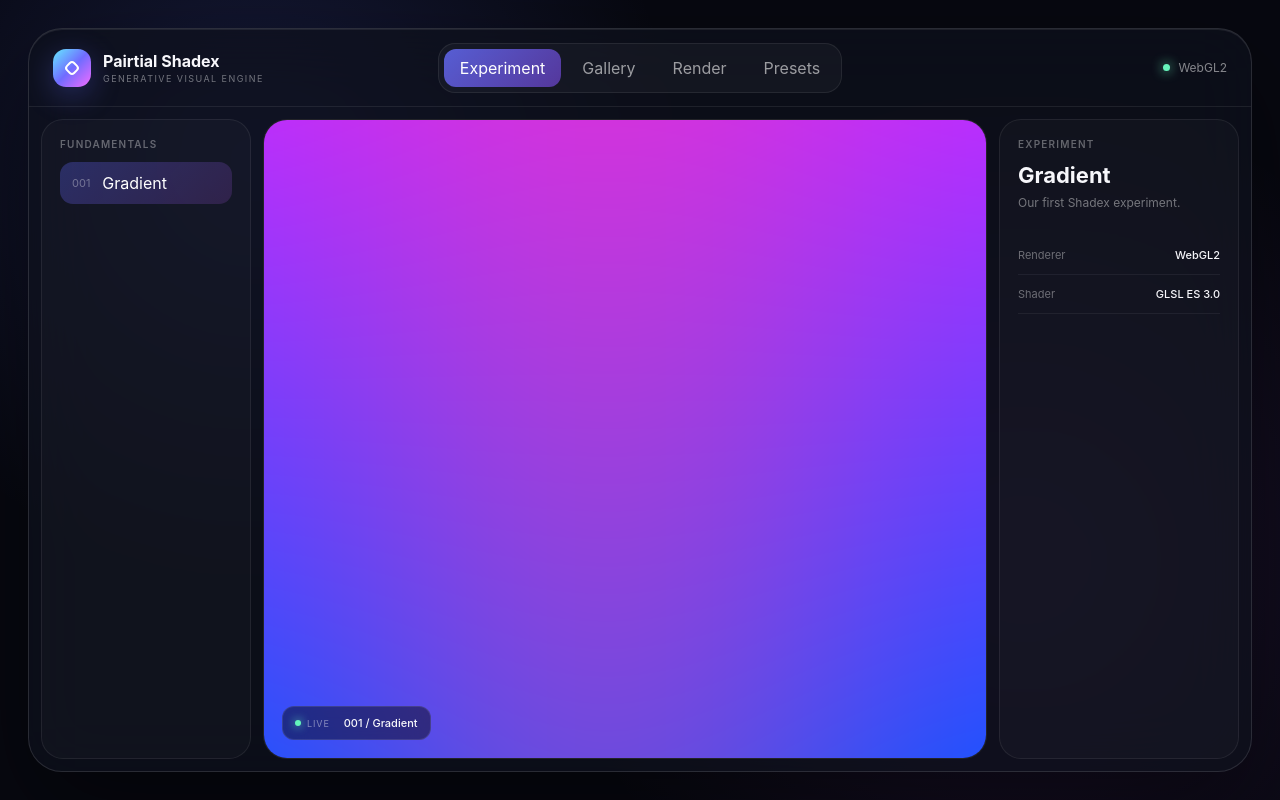
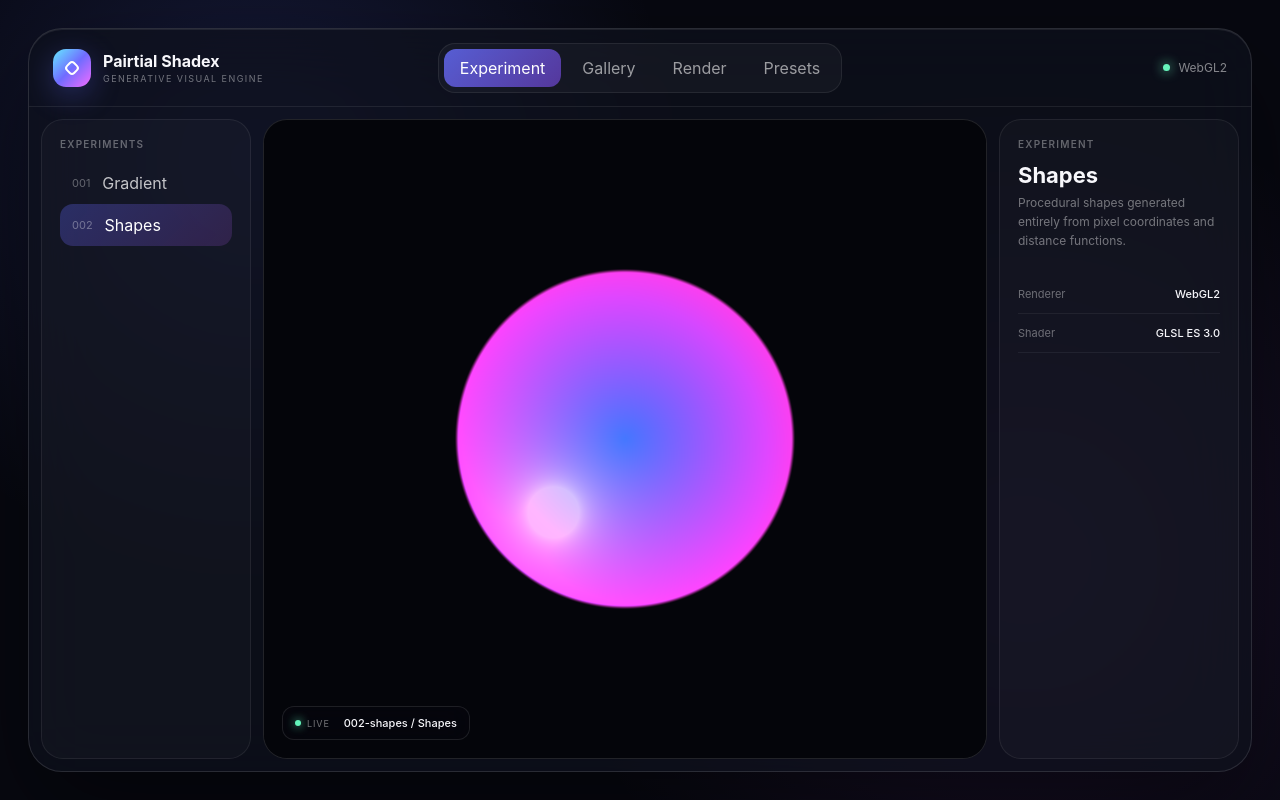
Before and after one commit to DiegoMaioneVallarino/pairtial-shadex, a React (Vite) app: page / in a window 1280 px wide. Built offline with nearby package versions, Linux system fonts and the light colour scheme.

Commit message:
feat: add procedural shapes experiment and shader uniforms

```diff
--- a/src/engine/core/Renderer.ts
+++ b/src/engine/core/Renderer.ts
@@ -6,6 +6,8 @@ export class Renderer {
   private animationFrame: number | null = null;
 
   private startTime = performance.now();
+
+private uniforms: Record<string, number> = {};
 
   constructor(canvas: HTMLCanvasElement) {
     this.canvas = canvas;
@@ -23,7 +25,12 @@ export class Renderer {
 
     this.gl = gl;
   }
-
+setUniform(
+  name: string,
+  value: number,
+) {
+  this.uniforms[name] = value;
+}
   setShader(
     vertexSource: string,
     fragmentSource: string,
@@ -118,7 +125,23 @@ export class Renderer {
     gl.clear(gl.COLOR_BUFFER_BIT);
 
     gl.useProgram(this.program);
+for (
+  const [name, value]
+  of Object.entries(this.uniforms)
+) {
+  const location =
+    gl.getUniformLocation(
+      this.program,
+      `u_${name}`,
+    );
 
+  if (location !== null) {
+    gl.uniform1f(
+      location,
+      value,
+    );
+  }
+}
     const timeLocation =
       gl.getUniformLocation(
         this.program,
@@ -135,14 +158,14 @@ export class Renderer {
       (performance.now() - this.startTime) /
       1000;
 
-    if (timeLocation) {
-      gl.uniform1f(
+if (timeLocation !== null) {
+          gl.uniform1f(
         timeLocation,
         elapsed,
       );
     }
 
-    if (resolutionLocation) {
+   if (resolutionLocation !== null) {
       gl.uniform2f(
         resolutionLocation,
         this.canvas.width,
--- /dev/null
+++ b/src/experiments/002-shapes/experiment.ts
@@ -0,0 +1,19 @@
+import vertexShader from "./vertex.glsl?raw";
+import fragmentShader from "./fragment.glsl?raw";
+
+export const shapesExperiment = {
+  id: "002-shapes",
+
+  name: "Shapes",
+
+  description:
+    "Procedural shapes generated entirely from pixel coordinates and distance functions.",
+
+  vertexShader,
+  fragmentShader,
+
+  uniforms: {
+    radius: 0.55,
+    softness: 0.015,
+  },
+};
--- /dev/null
+++ b/src/lab/experiments/experiments.ts
@@ -0,0 +1,15 @@
+import {
+  gradientExperiment,
+} from "../../experiments/001-gradient/experiment";
+
+import {
+  shapesExperiment,
+} from "../../experiments/002-shapes/experiment";
+
+export const experiments = [
+  gradientExperiment,
+  shapesExperiment,
+];
+
+export type ShadexExperiment =
+  (typeof experiments)[number];
--- a/src/lab/lab.tsx
+++ b/src/lab/lab.tsx
@@ -1,8 +1,28 @@
-import { Viewport } from "./viewport/Viewport";
+import {
+  useState,
+} from "react";
+
+import {
+  experiments,
+} from "./experiments/experiments";
+
+import {
+  Viewport,
+} from "./viewport/Viewport";
 
 import "./Lab.css";
 
 export function Lab() {
+  const [
+    activeExperimentIndex,
+    setActiveExperimentIndex,
+  ] = useState(1);
+
+  const activeExperiment =
+    experiments[
+      activeExperimentIndex
+    ];
+
   return (
     <section className="lab">
       <header className="lab__header">
@@ -12,16 +32,32 @@ export function Lab() {
           </div>
 
           <div>
-            <strong>Pairtial Shadex</strong>
-            <small>Generative Visual Engine</small>
+            <strong>
+              Pairtial Shadex
+            </strong>
+
+            <small>
+              Generative Visual Engine
+            </small>
           </div>
         </div>
 
         <nav className="lab__navigation">
-          <button className="is-active">Experiment</button>
-          <button>Gallery</button>
-          <button>Render</button>
-          <button>Presets</button>
+          <button className="is-active">
+            Experiment
+          </button>
+
+          <button>
+            Gallery
+          </button>
+
+          <button>
+            Render
+          </button>
+
+          <button>
+            Presets
+          </button>
         </nav>
 
         <div className="lab__status">
@@ -33,26 +69,59 @@ export function Lab() {
       <div className="lab__workspace">
         <aside className="lab__sidebar">
           <span className="lab__section-label">
-            FUNDAMENTALS
+            EXPERIMENTS
           </span>
 
-          <button className="lab__experiment is-active">
-            <span>001</span>
-            Gradient
-          </button>
+          {experiments.map(
+            (experiment, index) => (
+              <button
+                key={experiment.id}
+                className={
+                  "lab__experiment " +
+                  (
+                    index ===
+                    activeExperimentIndex
+                      ? "is-active"
+                      : ""
+                  )
+                }
+                onClick={() =>
+                  setActiveExperimentIndex(
+                    index,
+                  )
+                }
+              >
+                <span>
+                  {String(
+                    index + 1,
+                  ).padStart(3, "0")}
+                </span>
+
+                {experiment.name}
+              </button>
+            ),
+          )}
         </aside>
 
-        <Viewport />
+        <Viewport
+          experiment={
+            activeExperiment
+          }
+        />
 
         <aside className="lab__properties">
           <span className="lab__section-label">
             EXPERIMENT
           </span>
 
-          <h2>Gradient</h2>
+          <h2>
+            {activeExperiment.name}
+          </h2>
 
           <p>
-            Our first Shadex experiment.
+            {
+              activeExperiment.description
+            }
           </p>
 
           <div className="lab__property">
@@ -62,7 +131,9 @@ export function Lab() {
 
           <div className="lab__property">
             <span>Shader</span>
-            <strong>GLSL ES 3.0</strong>
+            <strong>
+              GLSL ES 3.0
+            </strong>
           </div>
         </aside>
       </div>
--- a/src/lab/viewport/Viewport.tsx
+++ b/src/lab/viewport/Viewport.tsx
@@ -3,22 +3,40 @@ import {
   useRef,
 } from "react";
 
-import { Renderer } from "../../engine/core/Renderer";
-
 import {
-  gradientExperiment,
-} from "../../experiments/001-gradient/experiment";
+  Renderer,
+} from "../../engine/core/Renderer";
 
 import "./Viewport.css";
 
-export function Viewport() {
+interface ViewportExperiment {
+  id: string;
+  name: string;
+
+  vertexShader: string;
+  fragmentShader: string;
+
+  uniforms?: Record<
+    string,
+    number
+  >;
+}
+
+interface ViewportProps {
+  experiment: ViewportExperiment;
+}
+
+export function Viewport({
+  experiment,
+}: ViewportProps) {
   const canvasRef =
     useRef<HTMLCanvasElement | null>(
       null,
     );
 
   useEffect(() => {
-    const canvas = canvasRef.current;
+    const canvas =
+      canvasRef.current;
 
     if (!canvas) {
       return;
@@ -28,16 +46,30 @@ export function Viewport() {
       new Renderer(canvas);
 
     renderer.setShader(
-      gradientExperiment.vertexShader,
-      gradientExperiment.fragmentShader,
+      experiment.vertexShader,
+      experiment.fragmentShader,
     );
+
+    if (experiment.uniforms) {
+      for (
+        const [name, value]
+        of Object.entries(
+          experiment.uniforms,
+        )
+      ) {
+        renderer.setUniform(
+          name,
+          value,
+        );
+      }
+    }
 
     renderer.start();
 
     return () => {
       renderer.destroy();
     };
-  }, []);
+  }, [experiment]);
 
   return (
     <section className="viewport">
@@ -49,12 +81,12 @@ export function Viewport() {
       <div className="viewport__info">
         <div>
           <span className="viewport__live" />
-
           LIVE
         </div>
 
         <strong>
-          001 / Gradient
+          {experiment.id} /{" "}
+          {experiment.name}
         </strong>
       </div>
     </section>
```
Also changed, not shown: src/experiments/002-shapes/fragment.glsl (added), src/experiments/002-shapes/vertex.glsl (added).
